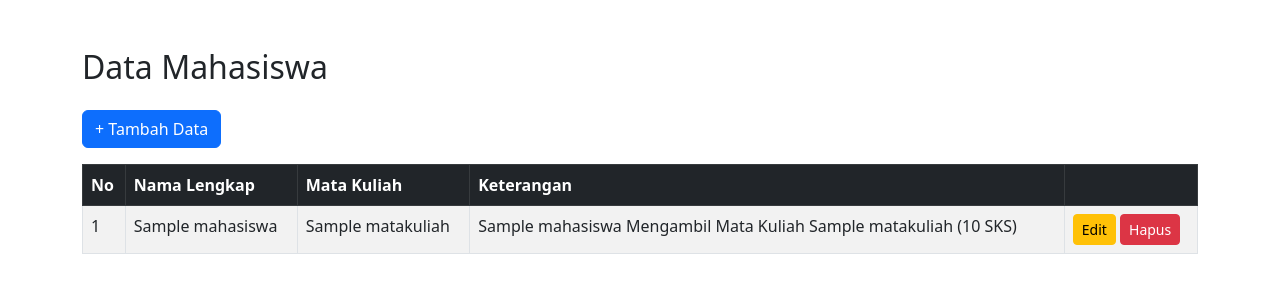
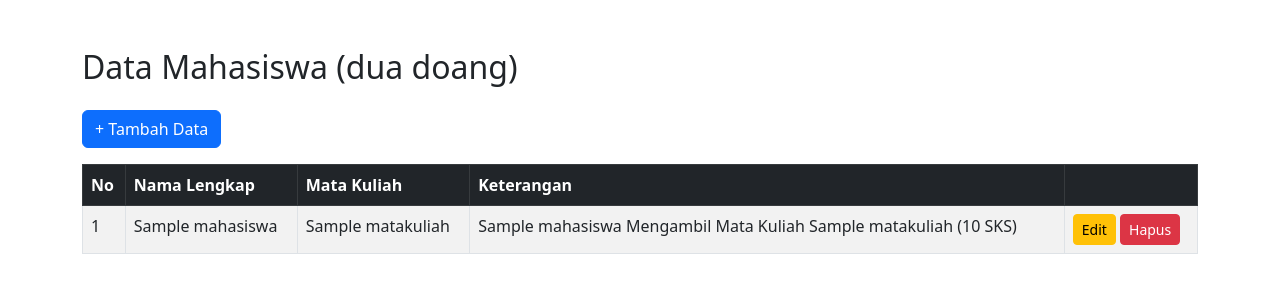
Before and after one commit to hananabila23/tugaskelompok-charinahana, a PHP site: page / in a window 1280 px wide. Shown: the top 300 px of the page. Run offline with PHP 8.4, Linux system fonts and the light colour scheme; tables that the repository leaves empty or names only in its code hold one stand-in row (values such as "Sample post").

Commit message:
update code

```diff
--- a/tugas7/index.php
+++ b/tugas7/index.php
@@ -8,7 +8,7 @@
 </head>
 
 <body class="container mt-5">
-    <h2 class="mb-4">Data Mahasiswa</h2>
+    <h2 class="mb-4">Data Mahasiswa (dua doang)</h2>
     <a href="tambahmahasiswa.php" class="btn btn-primary mb-3">+ Tambah Data</a>
     <table class="table table-bordered table-striped">
         <thead class="table-dark">
```
